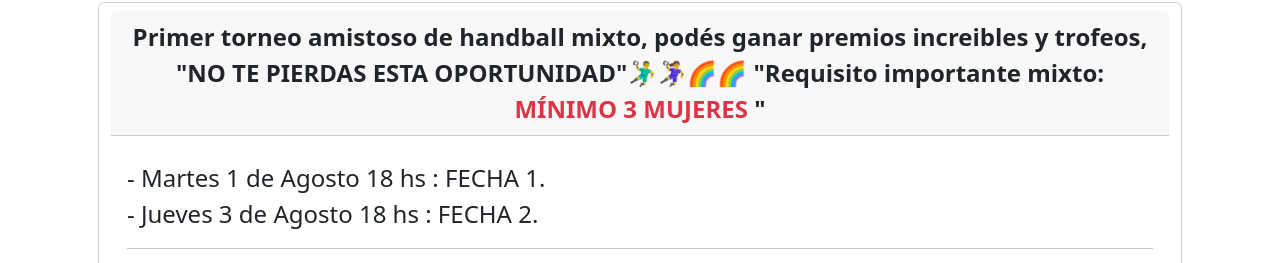
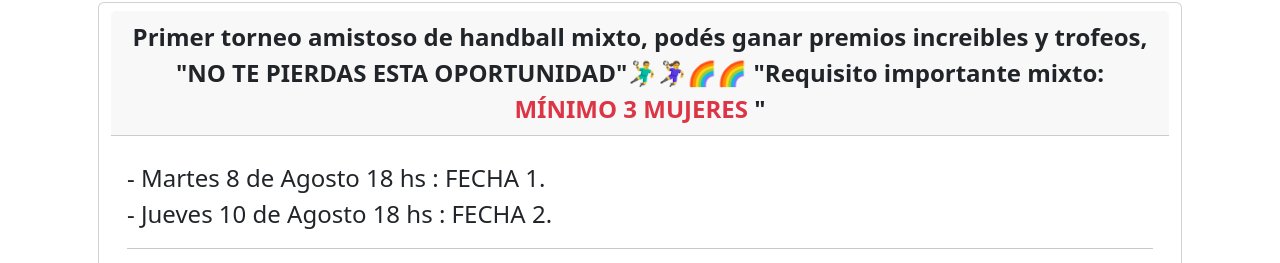
Before and after one commit to diego939/amistoso-handball, a plain HTML site: page index.html in a window 1280 px wide. Shown: the part 1669-1932 px from the top of the page. Drawn offline with nearby package versions, Linux system fonts and the light colour scheme.

Commit message:
fechas modificadas

```diff
--- a/index.html
+++ b/index.html
@@ -7,6 +7,7 @@
     <link href="https://cdn.jsdelivr.net/npm/bootstrap@5.3.0/dist/css/bootstrap.min.css" rel="stylesheet">
     <script src="https://cdn.jsdelivr.net/npm/bootstrap@5.3.0/dist/js/bootstrap.bundle.min.js"></script>
     <link rel="stylesheet" href="https://cdn.jsdelivr.net/npm/bootstrap-icons@1.10.5/font/bootstrap-icons.css">
+    <link rel="shortcut icon" href="photho_17_sin_fondo.png">
     <title>Amistoso Hand</title>
 </head>
 <body>
@@ -50,10 +51,10 @@
           </div>
           <div class="card-body">
               <section>
-                - Martes 1 de Agosto 18 hs : FECHA 1.
+                - Martes 8 de Agosto 18 hs : FECHA 1.
               </section>
               <section>
-                - Jueves 3 de Agosto 18 hs : FECHA 2.
+                - Jueves 10 de Agosto 18 hs : FECHA 2.
               </section>
               <hr>
               <section class="mt-2 text-center">
```
